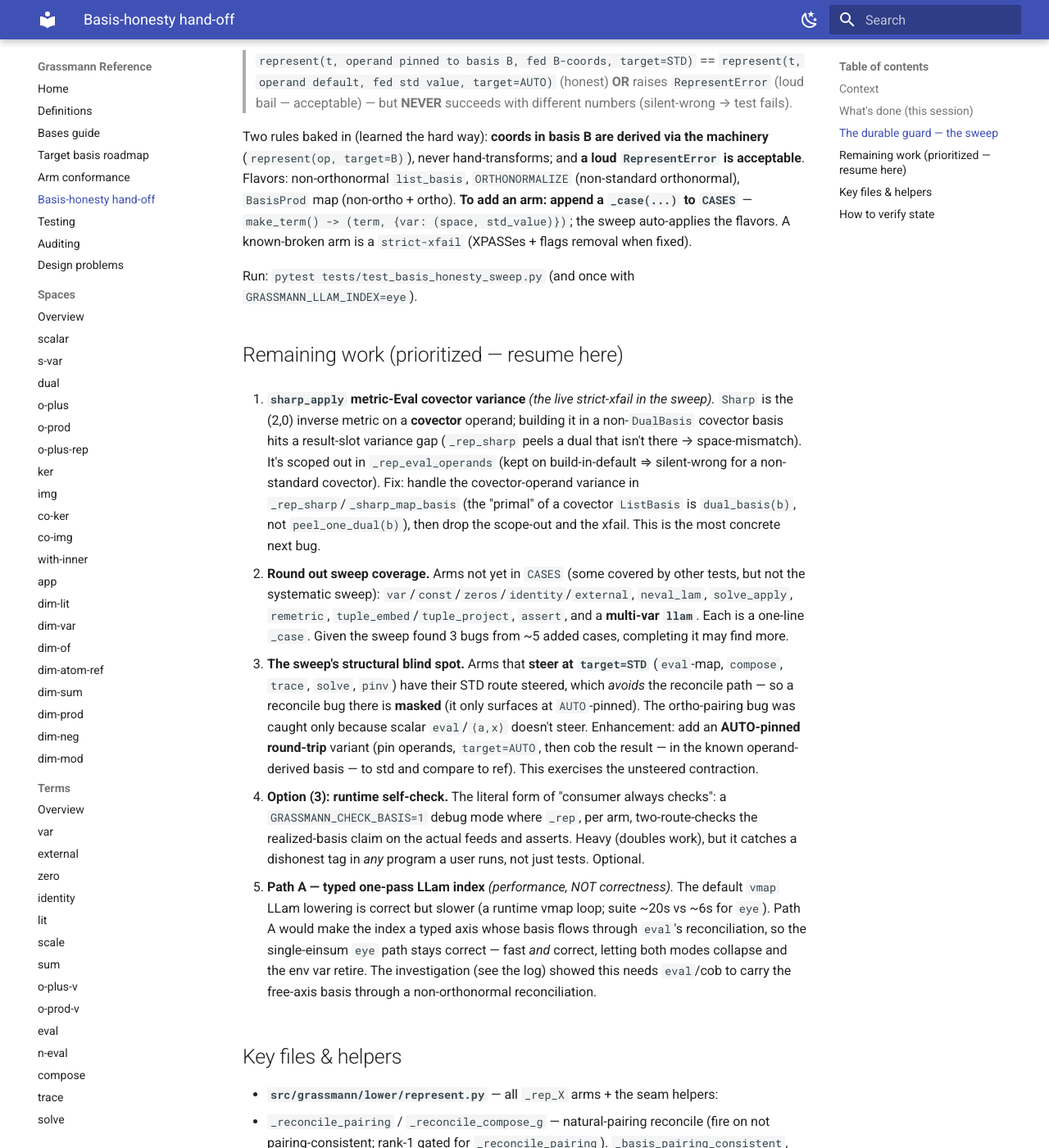
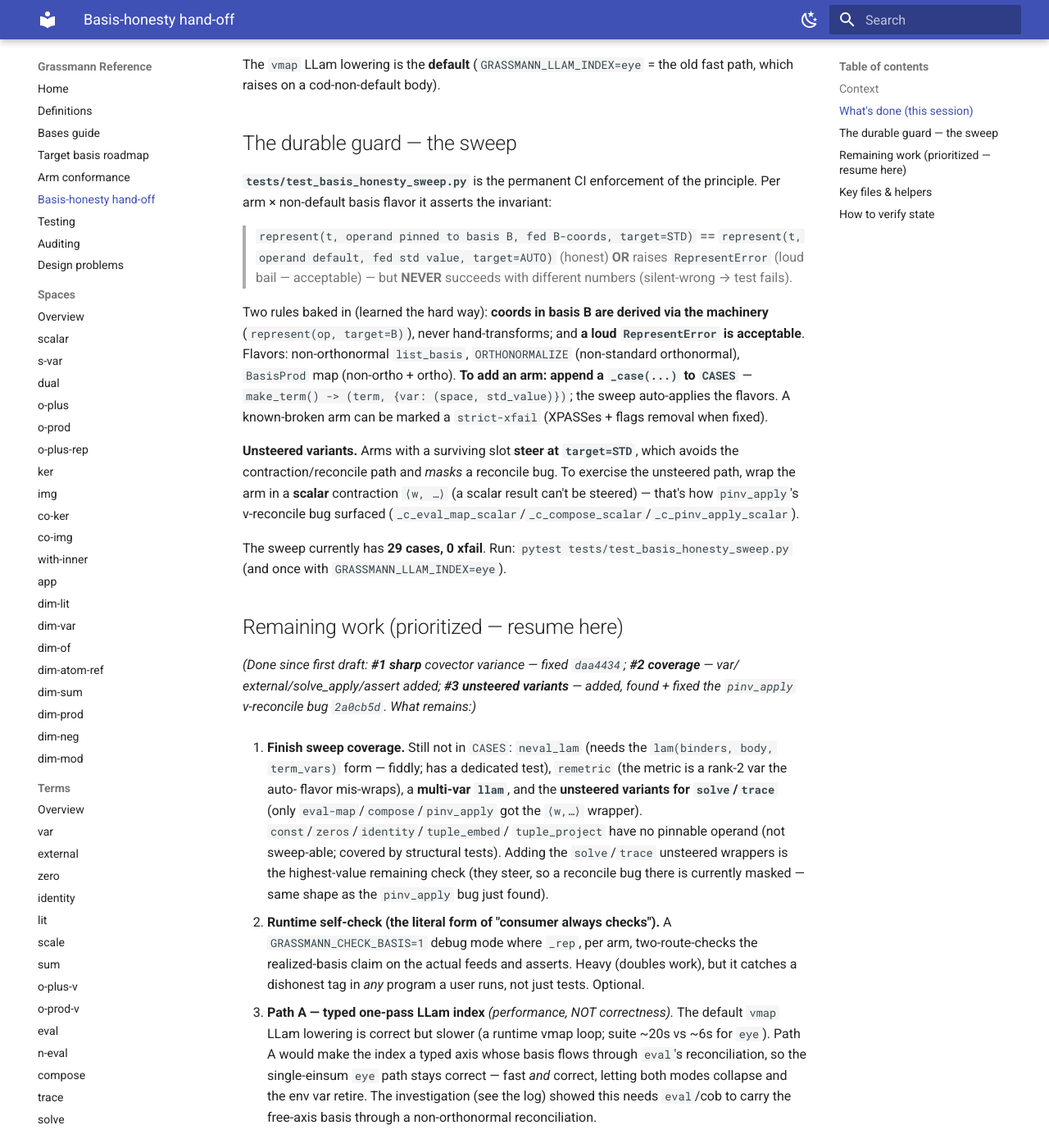
Before and after one commit to wraith1995/Grassmann, an MkDocs documentation site: the page built from docs/basis-honesty-handoff.md, in a window 1280 px wide and 1400 px high, scrolled down 1436 px. Shown: the whole window at 82% size. Built offline with MkDocs 1.6.1 and Material for MkDocs 9.7.7, drawn with Linux system fonts in a browser that asks for light colours; some of the changed text lies outside the part shown.

Commit message:
docs: update basis-honesty hand-off after fixes 1-3 (sharp + pinv_apply; sweep 29/29)
Records the two new bugs fixed (sharp covector-variance daa4434, pinv_apply unsteered v-reconcile
2a0cb5d), the unsteered scalar-wrapper technique, completed coverage, and the revised remaining work
(solve/trace unsteered wrappers, neval_lam/remetric/multivar-llam coverage, runtime self-check, Path A).
Counts: 9 bugs fixed, sweep 29/29 (0 xfail), suite 1225 both modes.

````diff
--- a/docs/basis-honesty-handoff.md
+++ b/docs/basis-honesty-handoff.md
@@ -30,6 +30,8 @@ symbolic until `run()`), so the enforcement is the **two-route sweep** below.
 | `embed` subspace list | `_ffs_immersion` gives sub-internal cols ⇒ reshape crash | gate the literal-col branch on `ImageBasis` | `a1268d4` |
 | `eval`/`compose` ortho pairing | `_reconcile_pairing` fired only for *immersed* bases | fire on not-pairing-consistent (rank-1 gated) | `5f8410c` |
 | `inner`/`flat`/`dot` metric Eval | Gram built/tagged `default` for a non-immersed operand | build + tag in any **non-default** operand basis | `529b5d1` |
+| `sharp` metric Eval (covector operand) | `_peel_one_dual` gives the wrong primal for a literal covector basis | `_covector_primal` (DualBasis peels; literal covector → `dual_basis`) | `daa4434` |
+| `pinv_apply` unsteered | `v` left unreconciled vs f's cod-slot when not steered (`⟨w,f⁺v⟩`) | cob `v` to f's cod-slot before the matvec (no-op when steered) | `2a0cb5d` |
 
 The `vmap` LLam lowering is the **default** (`GRASSMANN_LLAM_INDEX=eye` = the old fast path, which
 raises on a cod-non-default body).
@@ -48,39 +50,37 @@ Two rules baked in (learned the hard way): **coords in basis B are derived via t
 (`represent(op, target=B)`), never hand-transforms; and **a loud `RepresentError` is acceptable**.
 Flavors: non-orthonormal `list_basis`, `ORTHONORMALIZE` (non-standard orthonormal), `BasisProd` map
 (non-ortho + ortho). **To add an arm: append a `_case(...)` to `CASES`** — `make_term() -> (term,
-{var: (space, std_value)})`; the sweep auto-applies the flavors. A known-broken arm is a
+{var: (space, std_value)})`; the sweep auto-applies the flavors. A known-broken arm can be marked a
 `strict-xfail` (XPASSes + flags removal when fixed).
 
-Run: `pytest tests/test_basis_honesty_sweep.py` (and once with `GRASSMANN_LLAM_INDEX=eye`).
+**Unsteered variants.** Arms with a surviving slot **steer at `target=STD`**, which avoids the
+contraction/reconcile path and *masks* a reconcile bug. To exercise the unsteered path, wrap the arm in
+a **scalar** contraction `⟨w, …⟩` (a scalar result can't be steered) — that's how `pinv_apply`'s
+v-reconcile bug surfaced (`_c_eval_map_scalar`/`_c_compose_scalar`/`_c_pinv_apply_scalar`).
+
+The sweep currently has **29 cases, 0 xfail**. Run: `pytest tests/test_basis_honesty_sweep.py` (and once
+with `GRASSMANN_LLAM_INDEX=eye`).
 
 ## Remaining work (prioritized — resume here)
 
-1. **`sharp_apply` metric-Eval covector variance** *(the live strict-xfail in the sweep).* `Sharp` is
-   the (2,0) inverse metric on a **covector** operand; building it in a non-`DualBasis` covector basis
-   hits a result-slot variance gap (`_rep_sharp` peels a dual that isn't there → space-mismatch). It's
-   scoped out in `_rep_eval_operands` (kept on build-in-default ⇒ silent-wrong for a non-standard
-   covector). Fix: handle the covector-operand variance in `_rep_sharp`/`_sharp_map_basis` (the
-   "primal" of a covector `ListBasis` is `dual_basis(b)`, not `peel_one_dual(b)`), then drop the
-   scope-out and the xfail. This is the most concrete next bug.
+*(Done since first draft: **#1 sharp** covector variance — fixed `daa4434`; **#2 coverage** — var/
+external/solve_apply/assert added; **#3 unsteered variants** — added, found + fixed the `pinv_apply`
+v-reconcile bug `2a0cb5d`. What remains:)*
 
-2. **Round out sweep coverage.** Arms not yet in `CASES` (some covered by other tests, but not the
-   systematic sweep): `var`/`const`/`zeros`/`identity`/`external`, `neval_lam`, `solve_apply`,
-   `remetric`, `tuple_embed`/`tuple_project`, `assert`, and a **multi-var `llam`**. Each is a one-line
-   `_case`. Given the sweep found 3 bugs from ~5 added cases, completing it may find more.
+1. **Finish sweep coverage.** Still not in `CASES`: `neval_lam` (needs the `lam(binders, body,
+   term_vars)` form — fiddly; has a dedicated test), `remetric` (the metric is a rank-2 var the auto-
+   flavor mis-wraps), a **multi-var `llam`**, and the **unsteered variants for `solve`/`trace`** (only
+   `eval-map`/`compose`/`pinv_apply` got the `⟨w,…⟩` wrapper). `const`/`zeros`/`identity`/`tuple_embed`/
+   `tuple_project` have no pinnable operand (not sweep-able; covered by structural tests). Adding the
+   `solve`/`trace` unsteered wrappers is the highest-value remaining check (they steer, so a reconcile
+   bug there is currently masked — same shape as the `pinv_apply` bug just found).
 
-3. **The sweep's structural blind spot.** Arms that **steer at `target=STD`** (`eval`-map, `compose`,
-   `trace`, `solve`, `pinv`) have their STD route steered, which *avoids* the reconcile path — so a
-   reconcile bug there is **masked** (it only surfaces at `AUTO`-pinned). The ortho-pairing bug was
-   caught only because scalar `eval`/`⟨a,x⟩` doesn't steer. Enhancement: add an **AUTO-pinned
-   round-trip** variant (pin operands, `target=AUTO`, then cob the result — in the known operand-derived
-   basis — to std and compare to ref). This exercises the unsteered contraction.
+2. **Runtime self-check (the literal form of "consumer always checks").** A `GRASSMANN_CHECK_BASIS=1`
+   debug mode where `_rep`, per arm, two-route-checks the realized-basis claim on the actual feeds and
+   asserts. Heavy (doubles work), but it catches a dishonest tag in *any* program a user runs, not just
+   tests. Optional.
 
-4. **Option (3): runtime self-check.** The literal form of "consumer always checks": a
-   `GRASSMANN_CHECK_BASIS=1` debug mode where `_rep`, per arm, two-route-checks the realized-basis claim
-   on the actual feeds and asserts. Heavy (doubles work), but it catches a dishonest tag in *any*
-   program a user runs, not just tests. Optional.
-
-5. **Path A — typed one-pass LLam index** *(performance, NOT correctness).* The default `vmap` LLam
+3. **Path A — typed one-pass LLam index** *(performance, NOT correctness).* The default `vmap` LLam
    lowering is correct but slower (a runtime vmap loop; suite ~20s vs ~6s for `eye`). Path A would make
    the index a typed axis whose basis flows through `eval`'s reconciliation, so the single-einsum `eye`
    path stays correct — fast *and* correct, letting both modes collapse and the env var retire. The
@@ -94,7 +94,10 @@ Run: `pytest tests/test_basis_honesty_sweep.py` (and once with `GRASSMANN_LLAM_I
     pairing-consistent; rank-1 gated for `_reconcile_pairing`). `_basis_pairing_consistent`,
     `_pairing_partner`, `_slot_basis_at` (rank-1 = its own slot 0).
   - `_rep_eval_operands` / `_operand_metric_basis` — the metric-Eval seam (build the Gram in any
-    non-default operand basis; sharp scoped out). `_rep_metric`, `_inner_map_basis`, `_sharp_map_basis`.
+    non-default operand basis). `_rep_metric`, `_inner_map_basis`, `_sharp_map_basis`, `_covector_primal`
+    (the primal of a covector basis — DualBasis peels, a literal covector basis is `dual_basis`'d).
+  - `_rep_pinv_apply` — GSVD branch (metric in f's slots) + PinvOp branch; both cob `v` to f's cod-slot
+    before the `"ab,a->b"` matvec (the unsteered-reconcile fix).
   - `_rep_llam` → `_rep_llam_vmap` (default) / `_rep_llam_eye`; `GRASSMANN_LLAM_INDEX`.
   - `_is_immersed_metric_basis` (immersed = ImageBasis / non-ortho list), `_is_standard_orthonormal`
     (= "orthonormal", **not** "is the default basis" — a footgun; use `_basis_eq(b, default_basis(sp))`
@@ -115,4 +118,4 @@ GRASSMANN_LLAM_INDEX=eye pytest -q          # full suite (eye mode)
 pytest tests/test_basis_honesty_sweep.py -q # the guard alone
 ruff check src/grassmann tests
 ```
-Current: **1217 passed, 1 xfailed** (the documented `sharp_apply` gap) in both modes; ruff clean.
+Current: **1225 passed, 0 xfailed** in both modes; ruff clean (sweep: 29/29).
````
Also changed, not shown: other parts of docs/basis-honesty-handoff.md (+1 -1 lines).
